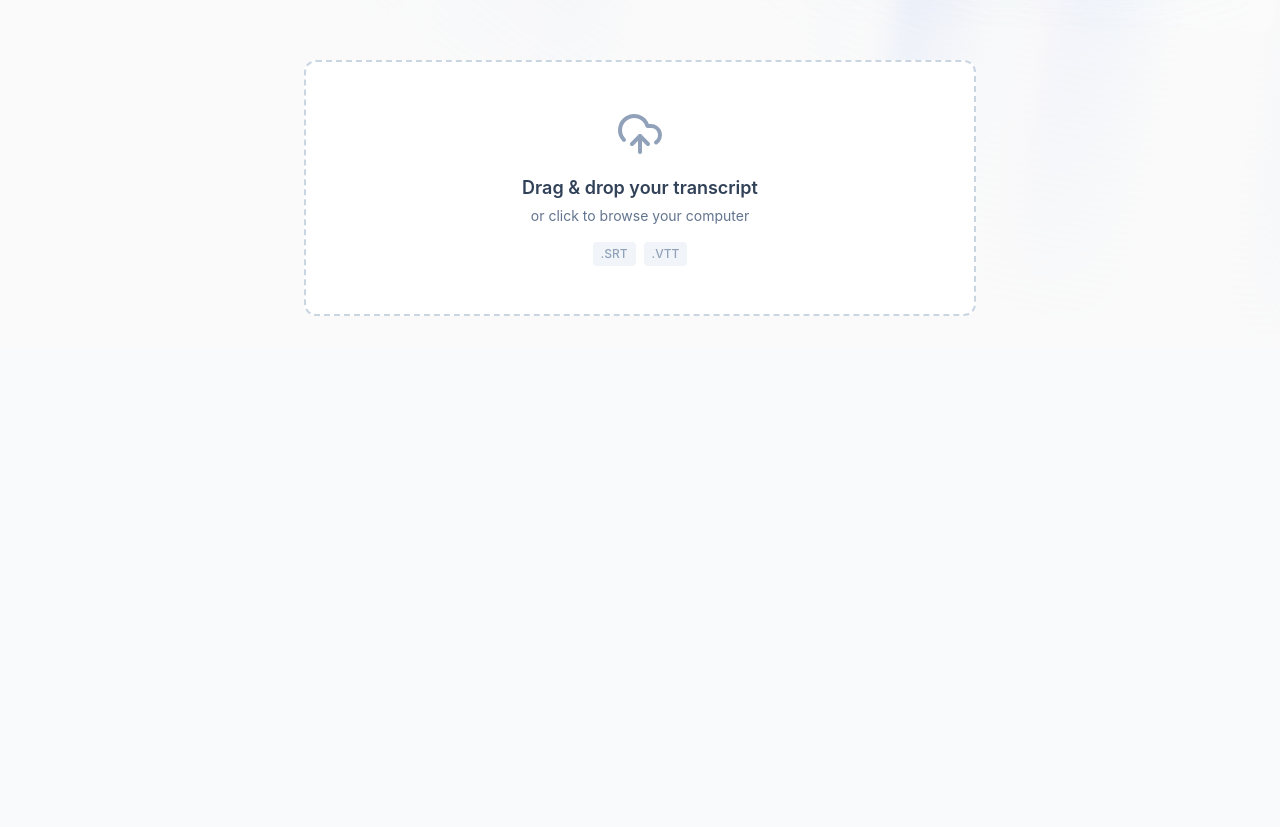
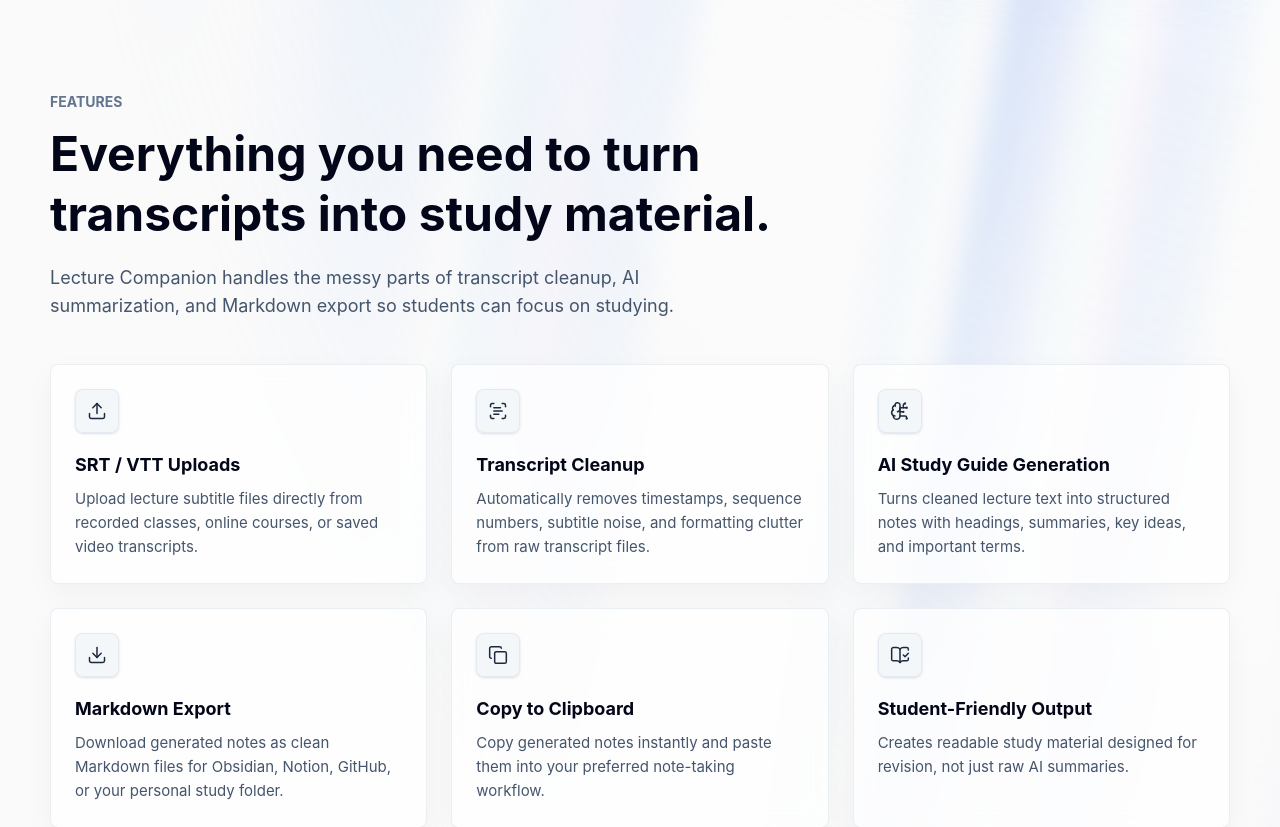
Before and after one commit to devChathura/lecture-notes-from-transcript, a React (Vite) app in the folder client/: page / in a window 1280 px wide. Shown: the part 740-1567 px from the top of the page. Before the commit the page ends 1088 px from the top, so only its background shows below. Built offline with nearby package versions, Linux system fonts and the light colour scheme.

Commit message:
feat(features): add responsive feature cards with scroll reveal

```diff
--- a/client/src/App.jsx
+++ b/client/src/App.jsx
@@ -1,6 +1,7 @@
 import { useState } from "react";
 import Navbar from "./components/Navbar";
 import Hero from "./components/Hero";
+import Features from "./components/Features";
 import FileUploader from "./components/FileUploader";
 import { generateStudyGuide } from "./services/apiService";
 import { Loader2, AlertCircle } from "lucide-react";
@@ -40,6 +41,7 @@ function App() {
       <div className="min-h-screen p-8">
         <Navbar />
         <Hero />
+        <Features />
 
         {!markdownNotes && !isProcessing && (
           <div id="upload" className="max-w-3xl mx-auto scroll-mt-28">
--- /dev/null
+++ b/client/src/components/Features.jsx
@@ -0,0 +1,161 @@
+import { useEffect, useRef, useState } from "react";
+import {
+  BookOpenCheck,
+  BrainCircuit,
+  Copy,
+  Download,
+  ScanText,
+  Upload,
+} from "lucide-react";
+
+const features = [
+  {
+    title: "SRT / VTT Uploads",
+    description:
+      "Upload lecture subtitle files directly from recorded classes, online courses, or saved video transcripts.",
+    icon: Upload,
+  },
+  {
+    title: "Transcript Cleanup",
+    description:
+      "Automatically removes timestamps, sequence numbers, subtitle noise, and formatting clutter from raw transcript files.",
+    icon: ScanText,
+  },
+  {
+    title: "AI Study Guide Generation",
+    description:
+      "Turns cleaned lecture text into structured notes with headings, summaries, key ideas, and important terms.",
+    icon: BrainCircuit,
+  },
+  {
+    title: "Markdown Export",
+    description:
+      "Download generated notes as clean Markdown files for Obsidian, Notion, GitHub, or your personal study folder.",
+    icon: Download,
+  },
+  {
+    title: "Copy to Clipboard",
+    description:
+      "Copy generated notes instantly and paste them into your preferred note-taking workflow.",
+    icon: Copy,
+  },
+  {
+    title: "Student-Friendly Output",
+    description:
+      "Creates readable study material designed for revision, not just raw AI summaries.",
+    icon: BookOpenCheck,
+  },
+];
+
+const FeatureCard = ({ feature, index, isVisible }) => {
+  const Icon = feature.icon;
+
+  return (
+    <div
+      className={`feature-reveal-card h-full ${
+        isVisible ? "is-visible" : ""
+      }`}
+      style={{ "--feature-delay": `${140 + index * 70}ms` }}
+    >
+      <article className="feature-card-surface flex h-full flex-col rounded-lg border border-slate-200/70 bg-white/70 p-5 shadow-[0_10px_30px_rgba(15,23,42,0.04)] backdrop-blur-md sm:p-6">
+        <div
+          className="flex h-11 w-11 shrink-0 items-center justify-center rounded-lg border border-slate-200/80 bg-slate-100/80 text-slate-800 shadow-sm"
+          aria-hidden="true"
+        >
+          <Icon className="h-5 w-5" strokeWidth={1.8} />
+        </div>
+
+        <h3 className="mt-5 text-lg font-bold leading-6 text-slate-950">
+          {feature.title}
+        </h3>
+        <p className="mt-2.5 text-[15px] leading-6 text-slate-600">
+          {feature.description}
+        </p>
+      </article>
+    </div>
+  );
+};
+
+const Features = () => {
+  const sectionRef = useRef(null);
+  const [isVisible, setIsVisible] = useState(
+    () =>
+      typeof window !== "undefined" &&
+      window.matchMedia("(prefers-reduced-motion: reduce)").matches
+  );
+
+  useEffect(() => {
+    const section = sectionRef.current;
+
+    if (!section || isVisible) {
+      return undefined;
+    }
+
+    if (!("IntersectionObserver" in window)) {
+      const fallbackId = window.setTimeout(() => setIsVisible(true), 0);
+      return () => window.clearTimeout(fallbackId);
+    }
+
+    const observer = new IntersectionObserver(
+      ([entry]) => {
+        if (entry.isIntersecting) {
+          setIsVisible(true);
+          observer.disconnect();
+        }
+      },
+      {
+        threshold: 0.18,
+        rootMargin: "0px 0px -5% 0px",
+      }
+    );
+
+    observer.observe(section);
+
+    return () => observer.disconnect();
+  }, [isVisible]);
+
+  return (
+    <section
+      ref={sectionRef}
+      id="features"
+      className="scroll-mt-32 pb-20 pt-14 sm:pb-24 sm:pt-16"
+      aria-labelledby="features-heading"
+    >
+      <div className="mx-auto max-w-[1180px]">
+        <div
+          className={`features-header-reveal max-w-3xl ${
+            isVisible ? "is-visible" : ""
+          }`}
+        >
+          <p className="text-sm font-bold uppercase text-slate-500">
+            Features
+          </p>
+          <h2
+            id="features-heading"
+            className="mt-3 text-3xl font-bold leading-tight text-slate-950 sm:text-4xl lg:text-5xl"
+          >
+            Everything you need to turn transcripts into study material.
+          </h2>
+          <p className="mt-5 max-w-2xl text-base leading-7 text-slate-600 sm:text-lg">
+            Lecture Companion handles the messy parts of transcript cleanup,
+            AI summarization, and Markdown export so students can focus on
+            studying.
+          </p>
+        </div>
+
+        <div className="mt-10 grid grid-cols-1 gap-5 md:grid-cols-2 lg:mt-11 lg:grid-cols-3 lg:gap-6">
+          {features.map((feature, index) => (
+            <FeatureCard
+              key={feature.title}
+              feature={feature}
+              index={index}
+              isVisible={isVisible}
+            />
+          ))}
+        </div>
+      </div>
+    </section>
+  );
+};
+
+export default Features;
--- a/client/src/components/Navbar.jsx
+++ b/client/src/components/Navbar.jsx
@@ -8,7 +8,7 @@ const navLinks = [
 const Navbar = () => {
   return (
     <div className="pointer-events-none fixed left-0 right-0 top-4 z-50 flex justify-center px-3 sm:top-6 sm:px-4">
-      <nav className="pointer-events-auto flex w-full max-w-3xl animate-navbar-enter items-center justify-between rounded-full border border-white/55 bg-white/65 px-3 py-2 shadow-[0_8px_30px_rgba(15,23,42,0.08)] backdrop-blur-xl motion-reduce:animate-none sm:px-4">
+      <nav className="pointer-events-auto flex w-full max-w-3xl animate-navbar-enter items-center justify-between rounded-full border border-white/65 bg-white/78 px-3 py-2 shadow-[0_8px_30px_rgba(15,23,42,0.1)] backdrop-blur-xl motion-reduce:animate-none sm:px-4">
         <a
           href="#"
           className="flex min-w-0 items-center gap-2 rounded-full pr-2 text-slate-950 transition-all duration-200 focus-visible:outline-none focus-visible:ring-2 focus-visible:ring-slate-400 focus-visible:ring-offset-2 focus-visible:ring-offset-white/70"
--- a/client/src/index.css
+++ b/client/src/index.css
@@ -1,4 +1,8 @@
 @import "tailwindcss";
+
+html {
+	scroll-behavior: smooth;
+}
 
 @theme {
 	--animate-aurora: aurora 60s linear infinite;
@@ -128,6 +132,47 @@
 	animation: checklist-complete 240ms cubic-bezier(0.22, 1, 0.36, 1) both;
 }
 
+.features-header-reveal {
+	opacity: 0;
+	transform: translate3d(0, 18px, 0);
+	transition:
+		opacity 650ms cubic-bezier(0.22, 1, 0.36, 1),
+		transform 650ms cubic-bezier(0.22, 1, 0.36, 1);
+}
+
+.features-header-reveal.is-visible {
+	opacity: 1;
+	transform: translate3d(0, 0, 0);
+}
+
+.feature-reveal-card {
+	opacity: 0;
+	transform: translate3d(0, 20px, 0) scale(0.99);
+	transition:
+		opacity 560ms cubic-bezier(0.22, 1, 0.36, 1) var(--feature-delay, 0ms),
+		transform 560ms cubic-bezier(0.22, 1, 0.36, 1) var(--feature-delay, 0ms);
+}
+
+.feature-reveal-card.is-visible {
+	opacity: 1;
+	transform: translate3d(0, 0, 0) scale(1);
+}
+
+.feature-card-surface {
+	transition:
+		transform 200ms ease-out,
+		border-color 200ms ease-out,
+		box-shadow 200ms ease-out;
+}
+
+@media (hover: hover) and (pointer: fine) {
+	.feature-card-surface:hover {
+		transform: translate3d(0, -2px, 0);
+		border-color: rgb(203 213 225 / 0.9);
+		box-shadow: 0 14px 32px rgb(15 23 42 / 0.07);
+	}
+}
+
 .hero-ambient::before,
 .hero-ambient::after {
 	content: "";
@@ -158,9 +203,28 @@
 }
 
 @media (prefers-reduced-motion: reduce) {
+	html {
+		scroll-behavior: auto;
+	}
+
 	.preview-reveal,
 	.checklist-complete {
 		animation: none;
+	}
+
+	.features-header-reveal,
+	.feature-reveal-card,
+	.features-header-reveal.is-visible,
+	.feature-reveal-card.is-visible {
+		opacity: 1;
+		transform: none;
+		transition: none;
+	}
+
+	.feature-card-surface,
+	.feature-card-surface:hover {
+		transform: none;
+		transition: none;
 	}
 
 	.hero-ambient::before,
```
